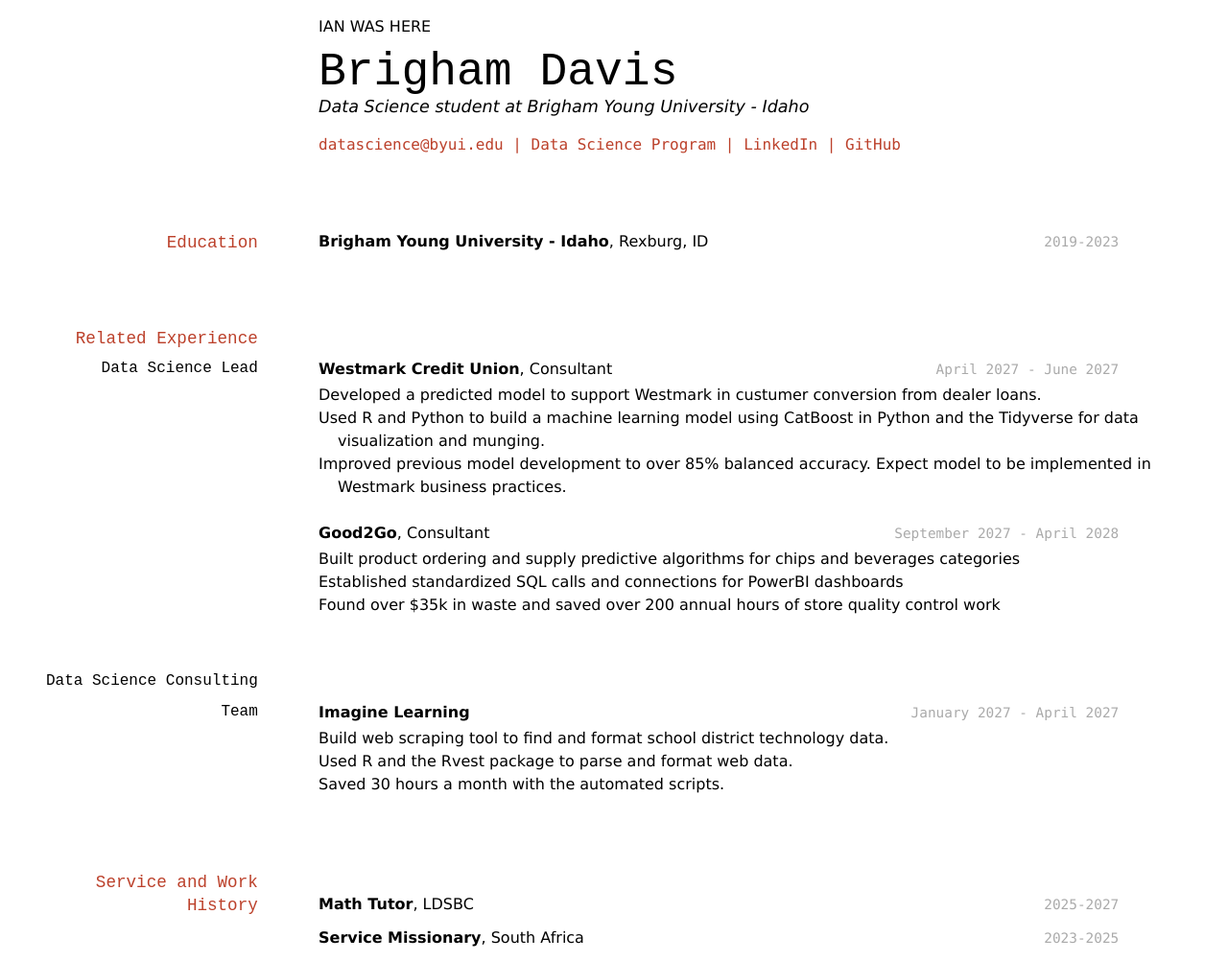
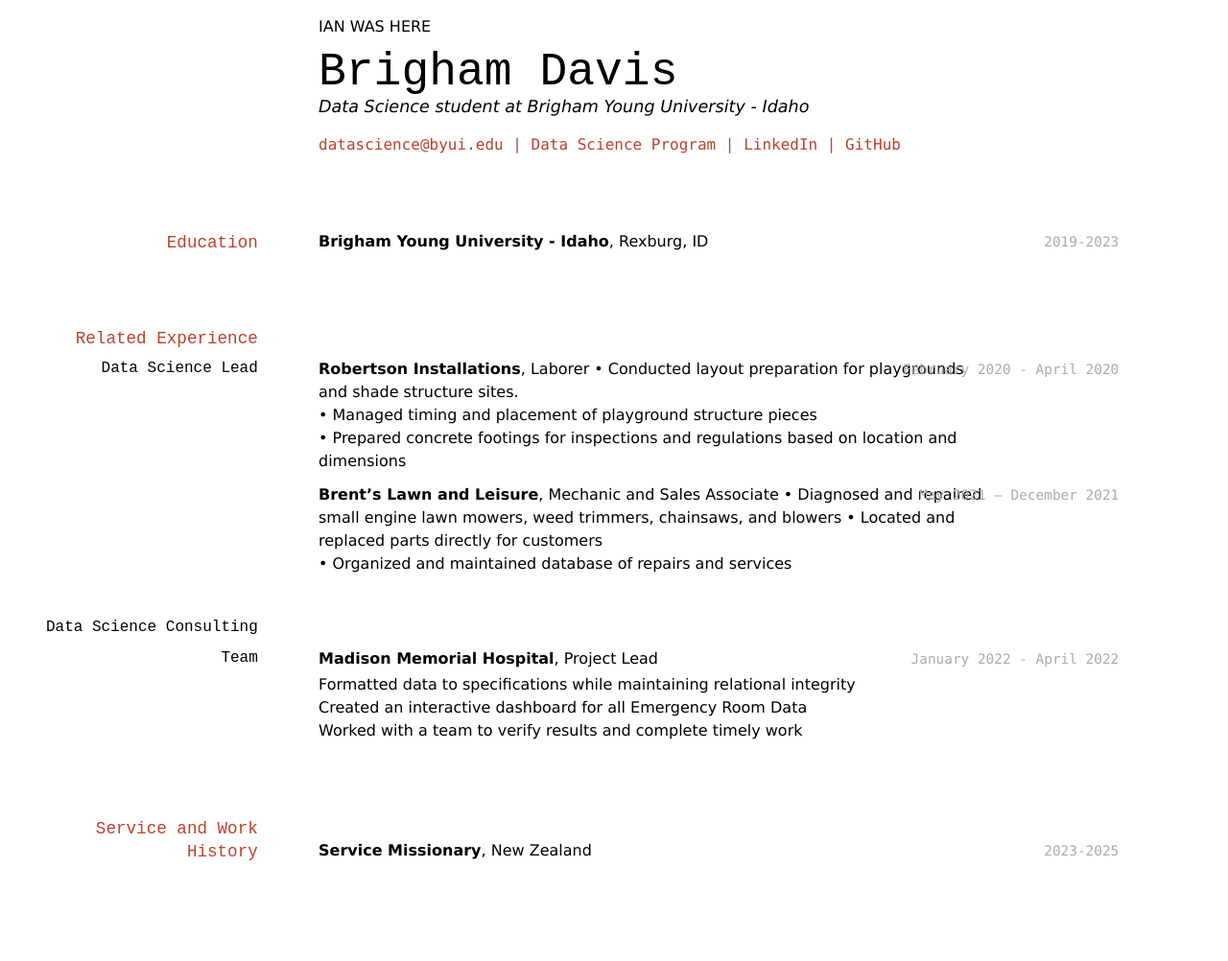
Before and after one commit to BrighamDavis/Davis-Resume, a Jekyll site: the page built from docs/index.md, in a window 1280 px wide. Shown: the whole page at 96% size. Built offline with Jekyll 4.4.1, drawn with Linux system fonts in a browser that asks for light colours; after the commit the page ends 910 px from its top, so only the background shows below that.

Commit message:
Update index.md

```diff
--- a/docs/index.md
+++ b/docs/index.md
@@ -25,37 +25,32 @@ __Brigham Young University - Idaho__, Rexburg, ID
 
 ### Data Science Lead
 
-`April 2027 - June 2027`
-__Westmark Credit Union__, Consultant
+`February 2020 - April 2020`
+__Robertson Installations__, Laborer
+•	Conducted layout preparation for playgrounds and shade structure sites.
+•	Managed timing and placement of playground structure pieces
+•	Prepared concrete footings for inspections and regulations based on location and dimensions
 
-- Developed a predicted model to support Westmark in custumer conversion from dealer loans.
-- Used R and Python to build a machine learning model using CatBoost in Python and the Tidyverse for data visualization and munging.
-- Improved previous model development to over 85% balanced accuracy. Expect model to be implemented in Westmark business practices.
+`May 2021 – December 2021`
+__Brent’s Lawn and Leisure__, Mechanic and Sales Associate
+•	Diagnosed and repaired small engine lawn mowers, weed trimmers, chainsaws, and blowers
+•	Located and replaced parts directly for customers
+•	Organized and maintained database of repairs and services
 
-`September 2027 - April 2028`
-__Good2Go__, Consultant
-
-- Built product ordering and supply predictive algorithms for chips and beverages categories
-- Established standardized SQL calls and connections for PowerBI dashboards
-- Found over $35k in waste and saved over 200 annual hours of store quality control work
 
 ### Data Science Consulting Team
 
-`January 2027 - April 2027`
-__Imagine Learning__
+`January 2022 - April 2022`
+__Madison Memorial Hospital__, Project Lead
 
-- Build web scraping tool to find and format school district technology data.
-- Used R and the Rvest package to parse and format web data.
-- Saved 30 hours a month with the automated scripts.
+- Formatted data to specifications while maintaining relational integrity
+- Created an interactive dashboard for all Emergency Room Data
+- Worked with a team to verify results and complete timely work
 
 ## Service and Work History
 
-`2025-2027`
-__Math Tutor__, LDSBC
-
-
 `2023-2025`
-__Service Missionary__, South Africa
+__Service Missionary__, New Zealand
 
 
 
```
